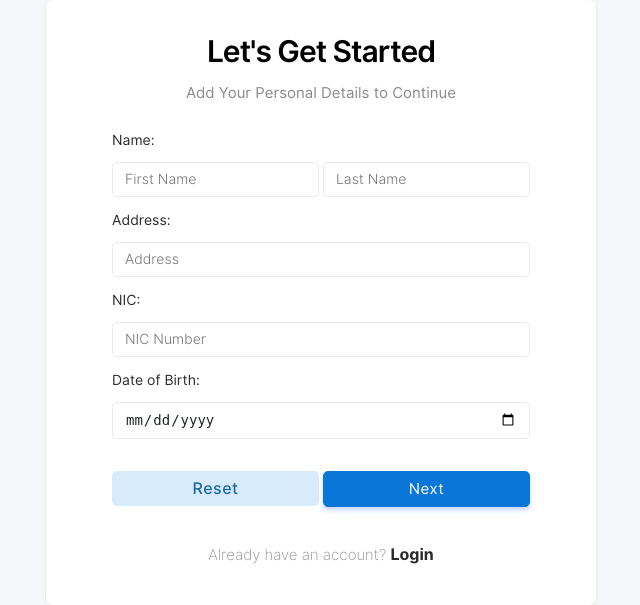
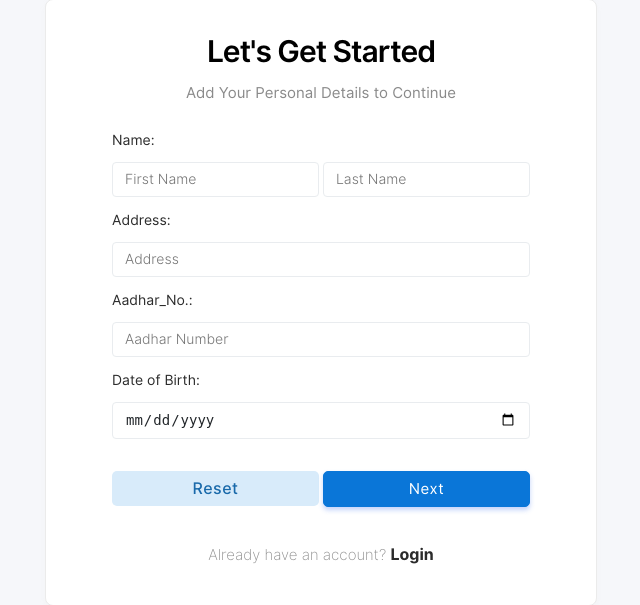
Before and after one commit to smartinternz02/SBSPS-Challenge-9914-HealthConnect-Streamlined-Doctors-Appointment-and-Health-Record-Management, a PHP site: page /signup.php in a window 1280 px wide. Shown: the part 27-632 px from the top of the page, without its empty margins (319-959 px from the left). Run offline with PHP 8.4, Linux system fonts and the light colour scheme.

Commit message:
Update signup.php

```diff
--- a/signup.php
+++ b/signup.php
@@ -89,12 +89,12 @@ if($_POST){
             </tr>
             <tr>
                 <td class="label-td" colspan="2">
-                    <label for="nic" class="form-label">NIC: </label>
+                    <label for="nic" class="form-label">Aadhar_No.: </label>
                 </td>
             </tr>
             <tr>
                 <td class="label-td" colspan="2">
-                    <input type="text" name="nic" class="input-text" placeholder="NIC Number" required>
+                    <input type="text" name="nic" class="input-text" placeholder="Aadhar Number" required>
                 </td>
             </tr>
             <tr>
```
